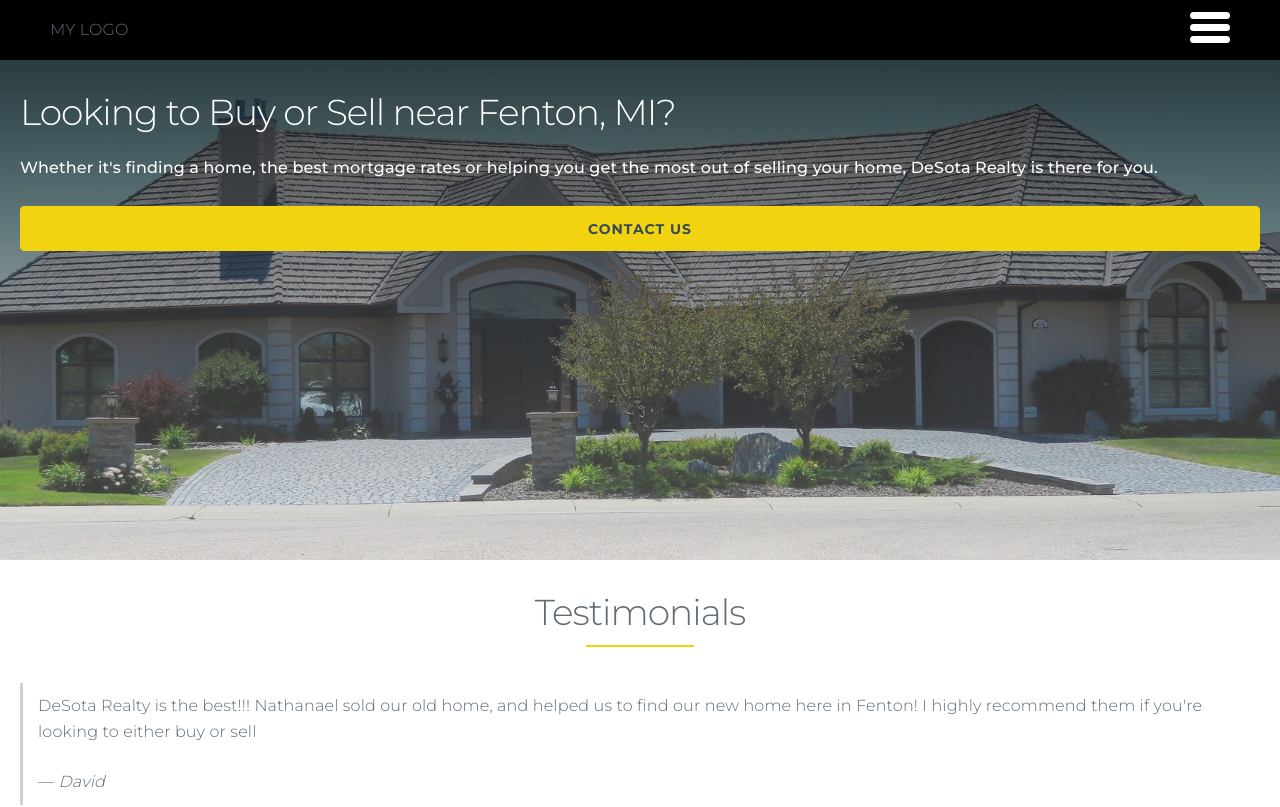
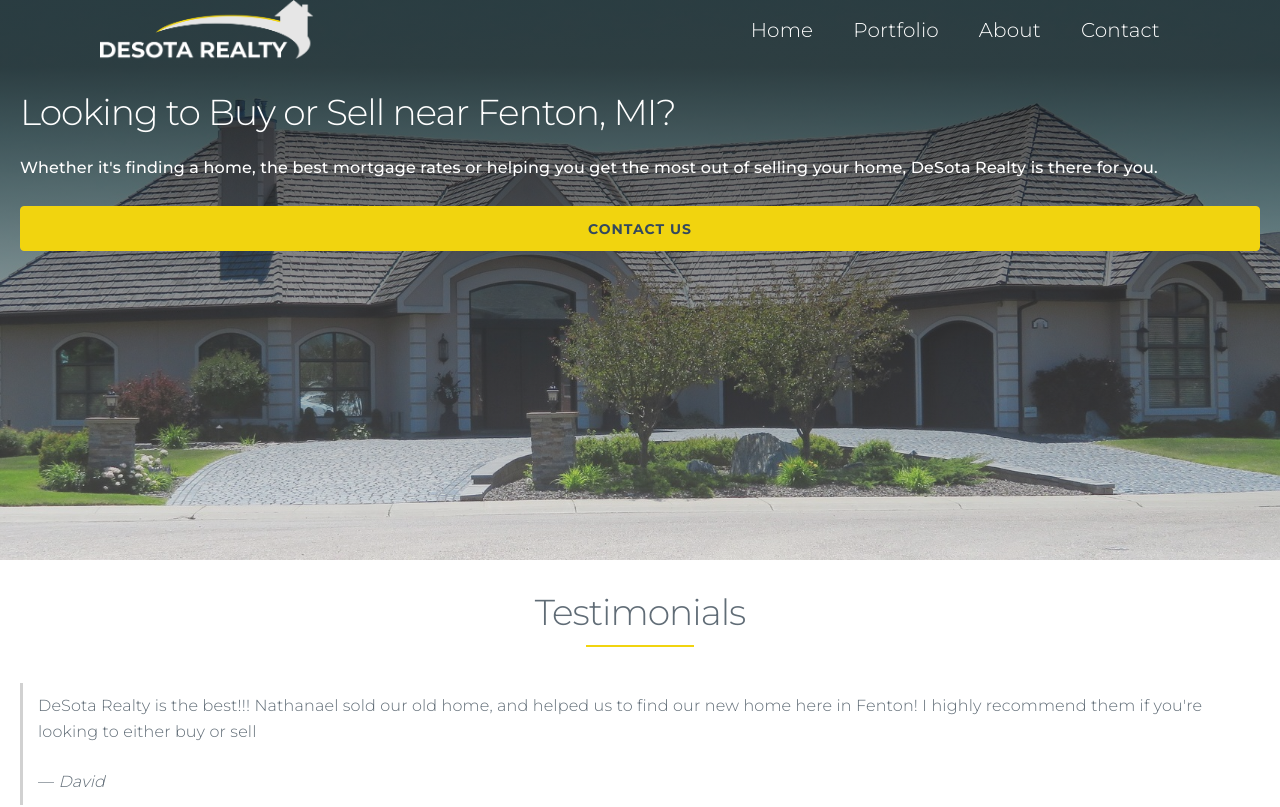
Before and after one commit to djmunro/desota-reality, a plain HTML site: page index.html in a window 1280 px wide. Shown: the top 807 px of the page. Drawn offline with nearby package versions, Linux system fonts and the light colour scheme.

Commit message:
update nav

```diff
--- a/index.html
+++ b/index.html
@@ -26,7 +26,10 @@
   <body>
     <section class="hero">
       <header>
-        <div class="logo">MY LOGO</div>
+        <!-- <div class="logo">MY LOGO</div> -->
+        <div class="logo">
+          <img src="images/website-logo.png" alt="DeSota Reality" />
+        </div>
         <nav class="navigation">
           <ul>
             <li><a href="#">Home</a></li>
--- a/styles/main.css
+++ b/styles/main.css
@@ -81,6 +81,7 @@ select:focus {
 /* Global syles */
 body {
   font-family: "Montserrat", sans-serif;
+  overflow: hidden;
 }
 button {
   font-family: "Montserrat", sans-serif;
@@ -256,16 +257,26 @@ button {
 
 header {
   height: 6rem;
-  background-color: #000000;
+  /* background-color: #000000; */
   display: flex;
   align-items: center;
   justify-content: space-between;
   padding: 0 5rem;
 }
 
+.logo {
+  height: 6rem;
+}
+
+.logo img {
+  max-width: 100%;
+  max-height: 100%;
+}
+
 .navigation {
   position: absolute;
   top: 6rem;
+  /* top: 0; */
   left: -100%;
   width: 100%;
   height: 100%;
@@ -299,8 +310,8 @@ header {
   line-height: 2rem;
   width: 100%;
   padding: 2rem;
+  transition: all 0.3s ease;
   display: block;
-  transition: all 0.3s ease;
 }
 
 .navigation ul li a:hover {
@@ -326,6 +337,25 @@ header {
 
 /* Larger than tablet screen */
 @media (min-width: 80rem) {
+  .navigation {
+    z-index: 0;
+    position: static;
+    background: transparent;
+    width: min-content;
+  }
+  header {
+    padding: 0 10rem;
+  }
+  .hamburger {
+    display: none;
+  }
+  .navigation ul {
+    display: flex;
+    flex-direction: row;
+  }
+  .navigation ul li a {
+    display: inline-block;
+  }
 }
 
 /* Larger than desktop screen */
```
Also changed, not shown: index2.html (+7 -3 lines).
